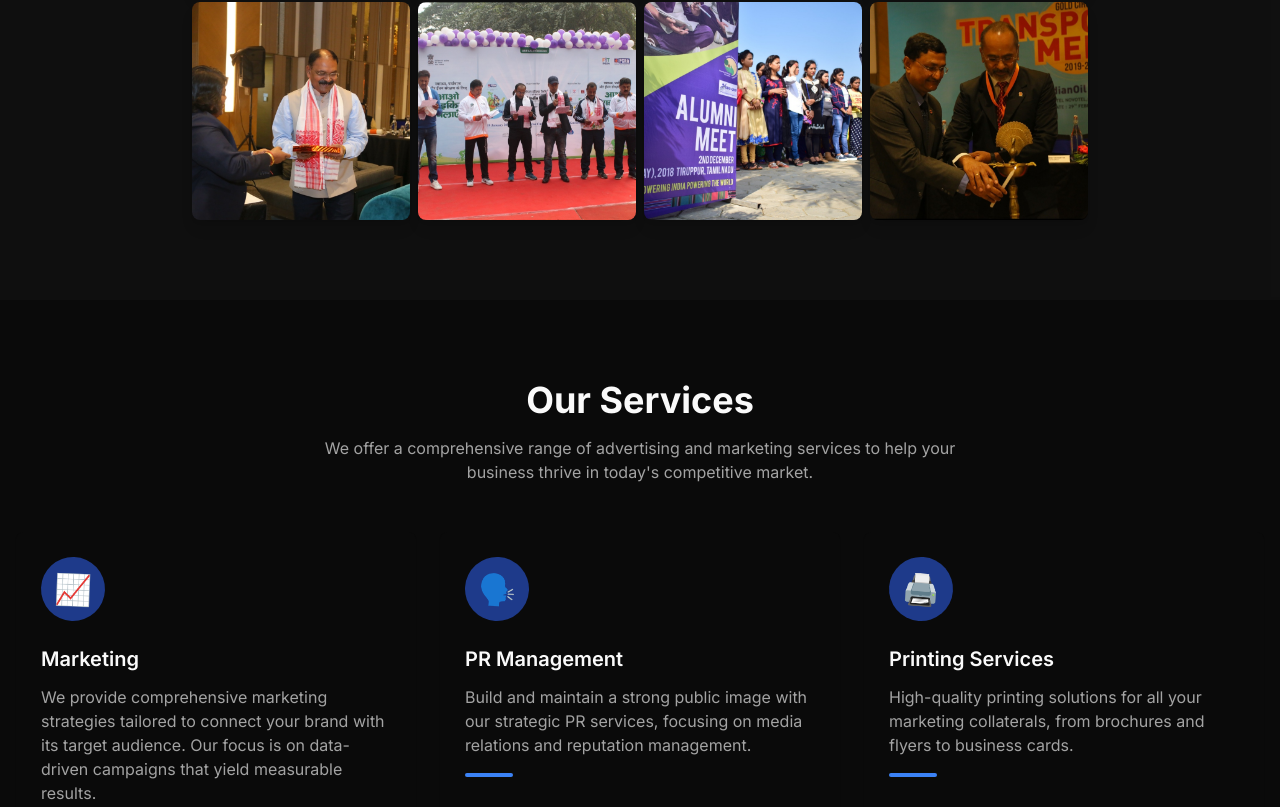
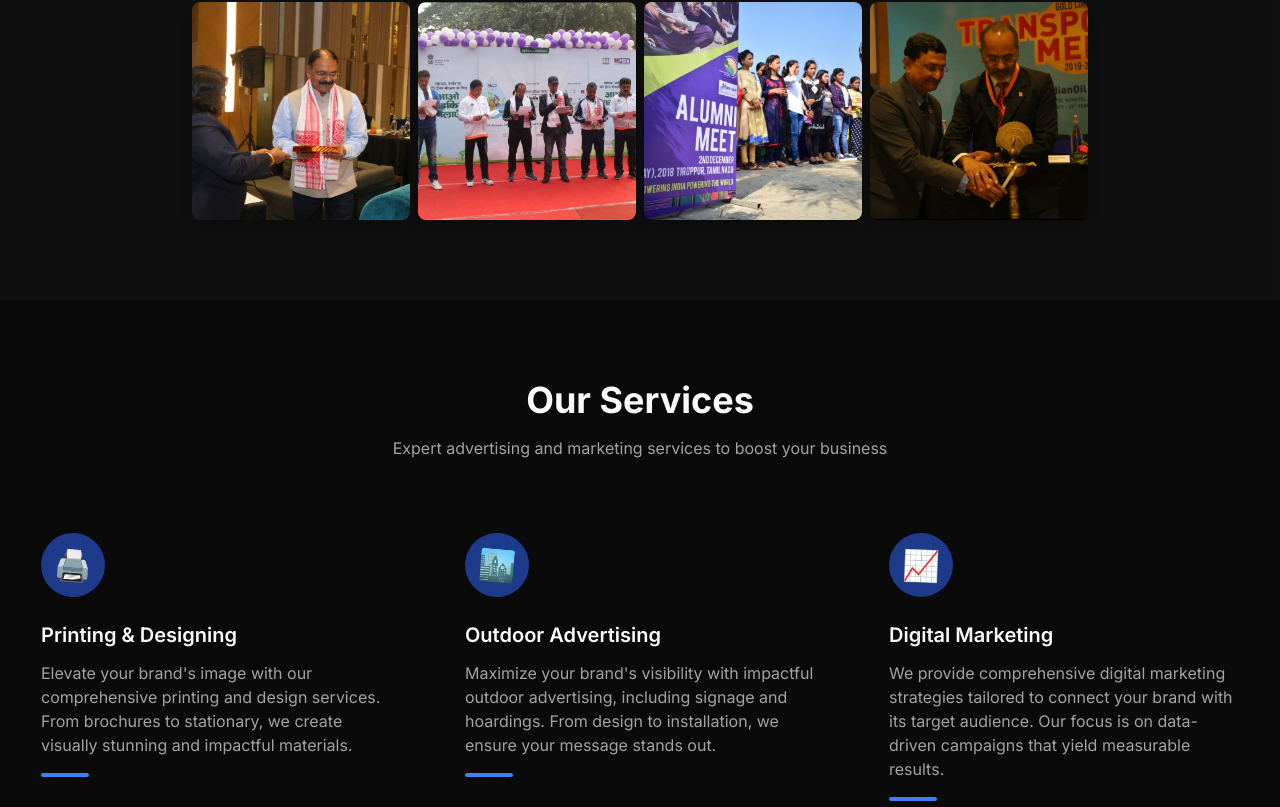
Before and after one commit to sammyifelse/Swastik-site, a Next.js app: page / in a window 1280 px wide. Shown: the part 1990-2797 px from the top of the page. Built offline with nearby package versions, Linux system fonts and the light colour scheme.

Commit message:
updated 1

```diff
--- a/components/contact.tsx
+++ b/components/contact.tsx
@@ -1,5 +1,4 @@
 "use client";
-
 import { useRef } from "react";
 import { motion, useInView } from "framer-motion";
 import { Mail, Phone, Globe, MapPin } from "lucide-react";
--- a/components/footer.tsx
+++ b/components/footer.tsx
@@ -59,7 +59,7 @@ export function Footer() {
               <li><a href="#about" className="text-muted-foreground hover:text-primary transition-colors">About Us</a></li>
               <li><a href="#services" className="text-muted-foreground hover:text-primary transition-colors">Services</a></li>
               <li><a href="#projects" className="text-muted-foreground hover:text-primary transition-colors">Projects</a></li>
-              <li><a href="#management" className="text-muted-foreground hover:text-primary transition-colors">Our Management</a></li>
+              <li><a href="#management" className="text-muted-foreground hover:text-primary transition-colors">Management</a></li>
               <li><a href="#clients" className="text-muted-foreground hover:text-primary transition-colors">Our Clients</a></li>
               <li><a href="#contact" className="text-muted-foreground hover:text-primary transition-colors">Contact Us</a></li>
             </ul>
--- a/components/hero.tsx
+++ b/components/hero.tsx
@@ -63,7 +63,7 @@ export function Hero() {
               animate={{ opacity: 1 }}
               transition={{ delay: 0.4, duration: 0.8 }}
             >
-              Who We Are About Swastik Advertising
+              Why Choose Us?
             </motion.h2>
 
             <motion.p
--- a/components/management.tsx
+++ b/components/management.tsx
@@ -47,15 +47,15 @@ export function Management() {
   const team = [
     {
       name: "Mr.Tridip Saikia",
-      title: "Founder & CEO",
-      bio: "Mr. Tridip Saikia is a visionary leader with 15 years of experience in the advertising industry. He is dedicated to driving innovation and client success at Swastik Advertising.",
+      title: "Managing Director",
+      bio: " I am a young enterpreneur and a visionery known for my dynamism and enterpreneural skills.If you choose me as your working partner, I promise you will get excellent service, expertise, hard work,responsiveness",
       delay: 0.1,
       imageSrc: "/tridip1.jpg"
     },
     {
       name: "Mrs. Archita Duarah ",
-      title: "Co-Founder & Creative Director",
-      bio: "Mrs. Archita Duarah  brings extensive expertise in creative strategy and brand development. Her passion for impactful design shapes the unique solutions Swastik Advertising delivers.",
+      title: "Creative Director",
+      bio: "I bring extensive expertise in creative strategy and brand development. My passion for impactful design shapes the unique solutions Swastik Advertising delivers.",
       delay: 0.2,
       imageSrc: "/Archita.jpg"
     },
@@ -71,7 +71,7 @@ export function Management() {
           animate={isInView ? { opacity: 1, y: 0 } : { opacity: 0, y: 20 }}
           transition={{ duration: 0.6 }}
         >
-          <h2 className="text-3xl md:text-4xl font-bold mb-4">Our Management</h2>
+          <h2 className="text-3xl md:text-4xl font-bold mb-4">Management</h2>
           <p className="text-muted-foreground max-w-2xl mx-auto">
             Meet the experienced professionals behind Swastik Advertising's success and innovation.
           </p>
--- a/components/navbar.tsx
+++ b/components/navbar.tsx
@@ -27,7 +27,7 @@ export function Navbar() {
     { href: "#about", label: "About Us" },
     { href: "#services", label: "Services" },
     { href: "#projects", label: "Projects" },
-    { href: "#management", label: "Our Management" },
+    { href: "#management", label: "Management" },
     { href: "#clients", label: "Our Clients" },
     { href: "#contact", label: "Contact Us" },
   ];
--- a/components/services.tsx
+++ b/components/services.tsx
@@ -58,20 +58,8 @@ export function Services() {
 
   const services = [
     {
-      title: "Marketing",
-      description: "We provide comprehensive marketing strategies tailored to connect your brand with its target audience. Our focus is on data-driven campaigns that yield measurable results.",
-      icon: "📈",
-      delay: 0.1
-    },
-    {
-      title: "PR Management",
-      description: "Build and maintain a strong public image with our strategic PR services, focusing on media relations and reputation management.",
-      icon: "🗣️",
-      delay: 0.2
-    },
-    {
-      title: "Printing Services",
-      description: "High-quality printing solutions for all your marketing collaterals, from brochures and flyers to business cards.",
+      title: "Printing & Designing",
+      description: "Elevate your brand's image with our comprehensive printing and design services. From brochures to stationary, we create visually stunning and impactful materials.",
       icon: "🖨️",
       delay: 0.3
     },
@@ -82,22 +70,16 @@ export function Services() {
       delay: 0.4
     },
     {
-      title: "Website Development",
-      description: "Craft stunning, responsive, and high-performing websites tailored to your business needs, ensuring a strong online presence.",
-      icon: "🌐",
-      delay: 0.5
+      title: "Digital Marketing",
+      description: "We provide comprehensive digital marketing strategies tailored to connect your brand with its target audience. Our focus is on data-driven campaigns that yield measurable results.",
+      icon: "📈",
+      delay: 0.1
     },
     {
-      title: "Social Media Marketing",
-      description: "Harness the power of social platforms. We manage your social media presence, curate engaging content, and build a vibrant online community.",
-      icon: "📱",
-      delay: 0.6
-    },
-    {
-      title: "Graphic Designing",
-      description: "From captivating logos to complete brand identities, our graphic design services ensure your brand looks professional and memorable across all mediums.",
-      icon: "🎨",
-      delay: 0.7
+      title: "Profile Branding",
+      description: "Develop a compelling personal or corporate brand profile that resonates with your audience and stands out in the market.",
+      icon: "👤",
+      delay: 1.0
     },
     {
       title: "Photography & Videography",
@@ -106,28 +88,28 @@ export function Services() {
       delay: 0.8
     },
     {
-      title: "Camera Rental Service",
-      description: "Access professional camera equipment for your projects with our flexible and affordable rental options.",
-      icon: "🤝",
-      delay: 0.9
-    },
-    {
-      title: "Profile Branding",
-      description: "Develop a compelling personal or corporate brand profile that resonates with your audience and stands out in the market.",
-      icon: "👤",
-      delay: 1.0
-    },
-    {
-      title: "Google Ads & SEO",
-      description: "Boost your online visibility with targeted Google Ads campaigns and organic search engine optimization strategies.",
-      icon: "🔍",
-      delay: 1.1
-    },
-    {
       title: "Content Writing",
       description: "Engage your audience with compelling and SEO-friendly content, including articles, blogs, website copy, and marketing materials.",
       icon: "✍️",
       delay: 1.2
+    },
+    {
+      title: "Digital Classroom",
+      description: "design and deliver interactive digital classes that engage your students and enhance their learning experience.",
+      icon: "🎓",
+      delay: 0.1
+    },
+    {
+      title: "Audio Video Advertising",
+      description: "Create captivating audio and video content for your marketing campaigns, including promotional videos and advertisements.",
+      icon: "📹",
+      delay: 0.7
+    },
+    {
+      title: "Camera Rentals",
+      description: "Access professional camera equipment for your projects with our flexible and affordable rental options.",
+      icon: "🤝",
+      delay: 0.9
     },
   ];
 
@@ -143,7 +125,7 @@ export function Services() {
         >
           <h2 className="text-3xl md:text-4xl font-bold mb-4">Our Services</h2>
           <p className="text-muted-foreground max-w-2xl mx-auto">
-            We offer a comprehensive range of advertising and marketing services to help your business thrive in today's competitive market.
+          Expert advertising and marketing services to boost your business
           </p>
         </motion.div>
 
```
